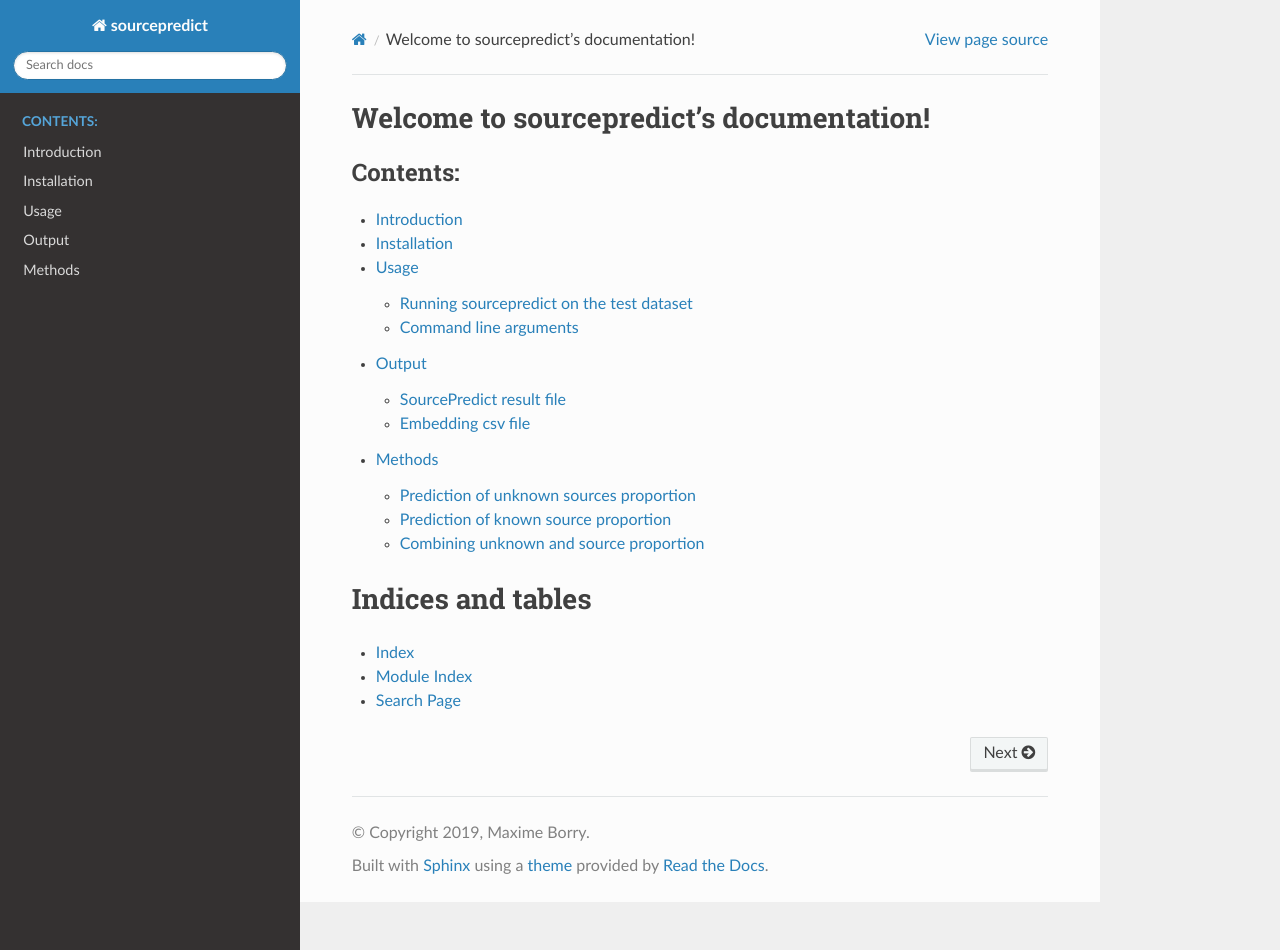
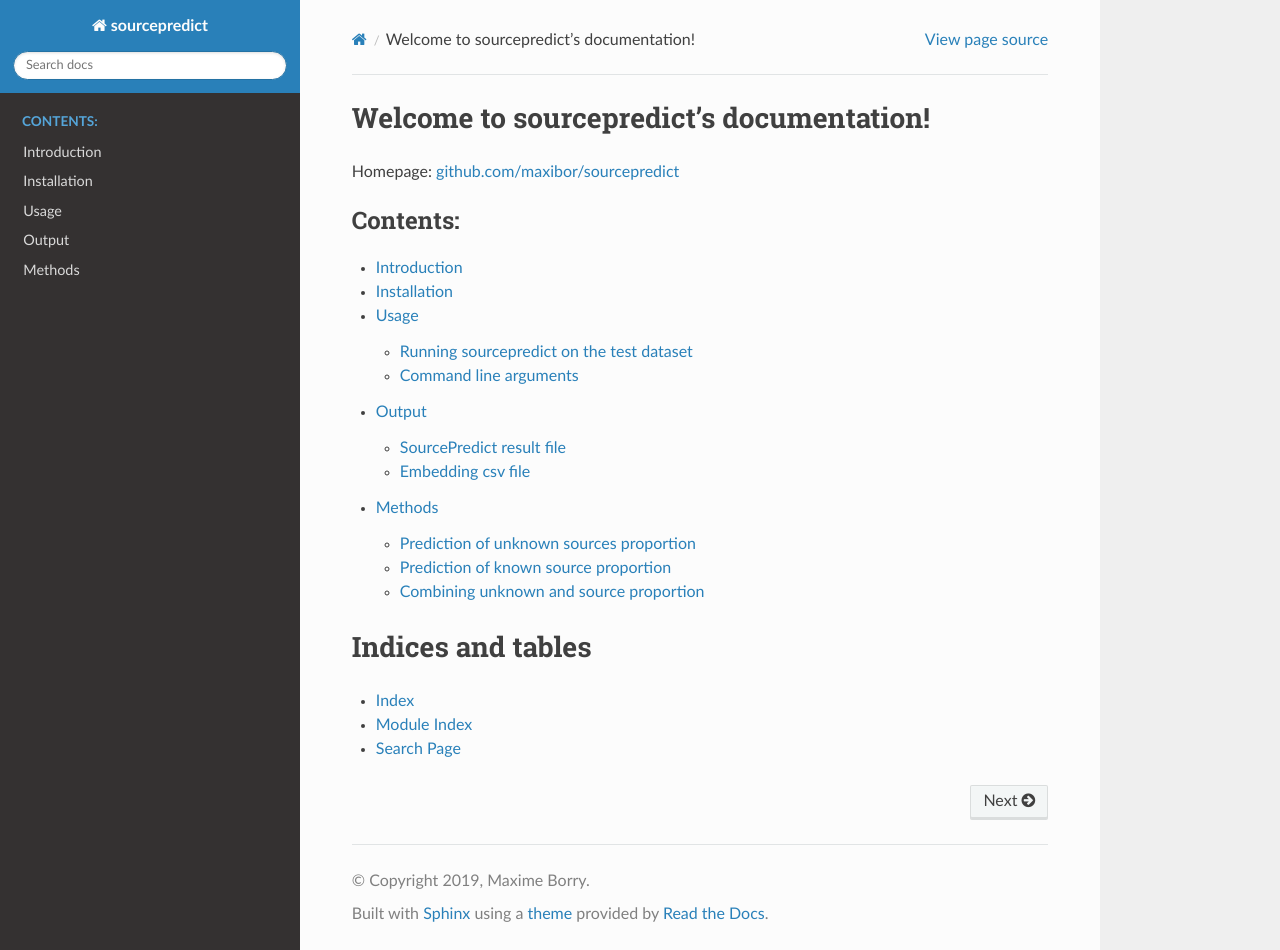
Before and after one commit to maxibor/sourcepredict, a Sphinx documentation site: the page built from docs/index.rst, in a window 1280 px wide and 950 px high. Built offline with Sphinx 7.4.7 and the Read the Docs theme 2.0.0, drawn with Linux system fonts in a browser that asks for light colours.

Commit message:
add links to github repo

```diff
--- a/docs/index.rst
+++ b/docs/index.rst
@@ -5,6 +5,11 @@
 
 Welcome to sourcepredict's documentation!
 =========================================
+
+Homepage: `github.com/maxibor/sourcepredict`__
+
+.. _homepage: https://github.com/maxibor/sourcepredict
+__ homepage_
 
 .. toctree::
    :maxdepth: 2
```
Also changed, not shown: docs/intro.md (+1 -1 lines).
